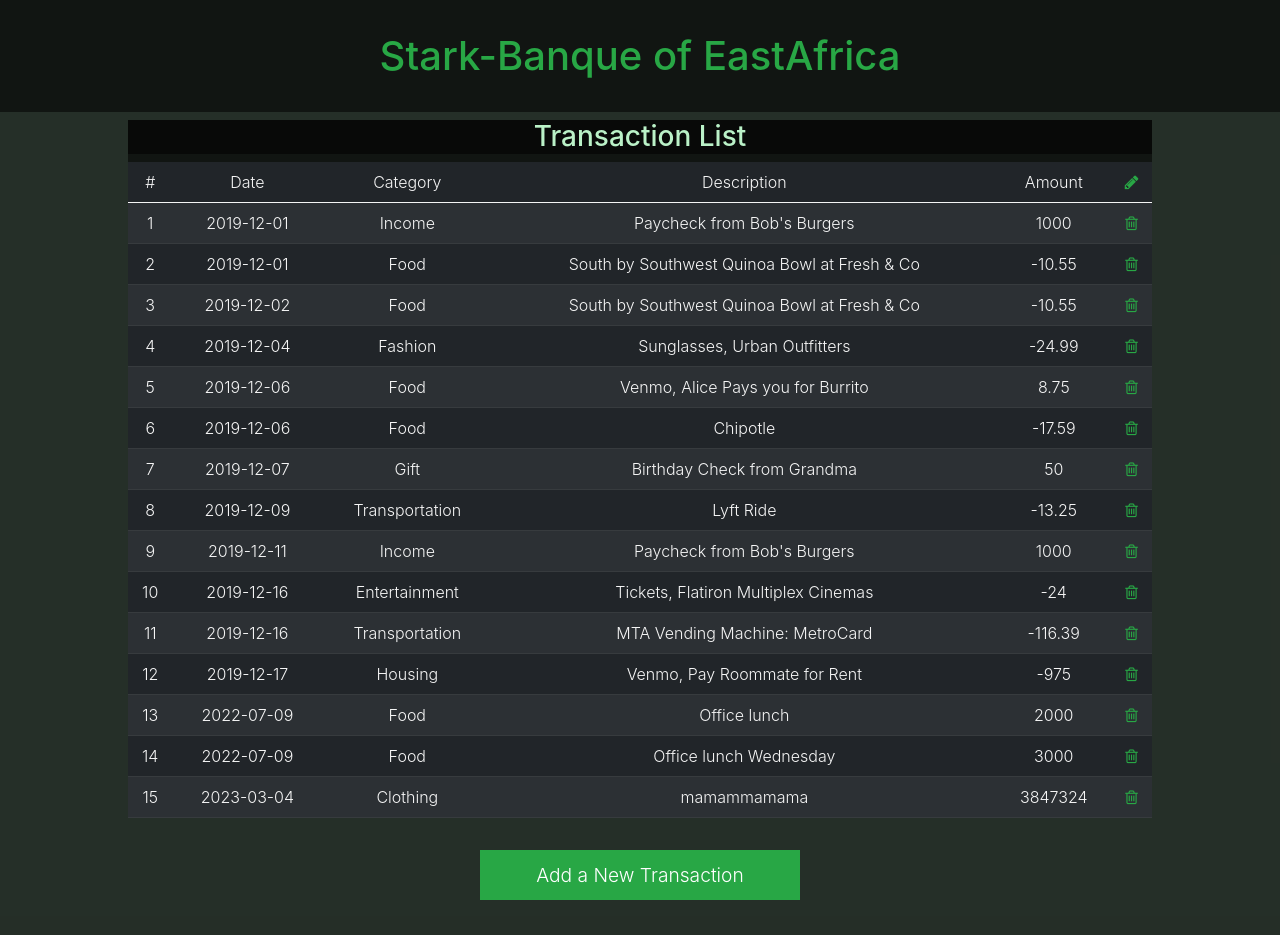
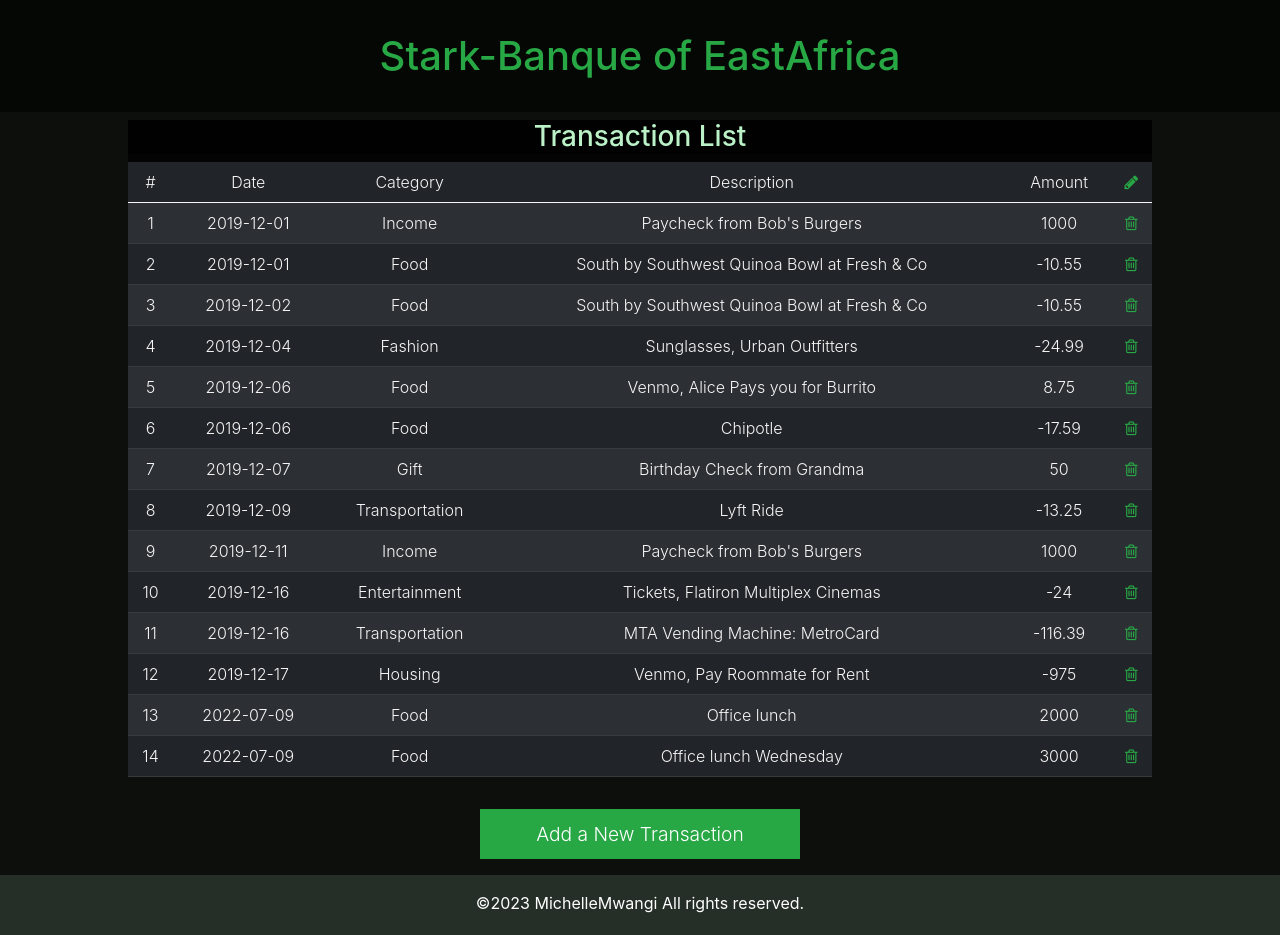
Before and after one commit to michellemwangi01/Stark-Banque, a React (Create React App) app: page / in a window 1280 px wide. Shown: the top 935 px of the page. Built offline with nearby package versions, Linux system fonts and the light colour scheme; data requests are answered from the project's data file.

Commit message:
CSS theme changes

```diff
--- a/db.json
+++ b/db.json
@@ -97,13 +97,6 @@
       "category": "Food",
       "amount": "3000",
       "id": 14
-    },
-    {
-      "category": "Clothing",
-      "description": "mamammamama",
-      "amount": "3847324",
-      "date": "2023-03-04",
-      "id": 15
     }
   ]
 }
--- a/src/Styles/customStyles.css
+++ b/src/Styles/customStyles.css
@@ -5,7 +5,7 @@
   }
 
 *{
-    background-color: rgba(0,0,0, 0.55);
+    background-color: rgba(0,0,0, 0.75);
     color: whitesmoke;
     margin: 0;
 }
```
